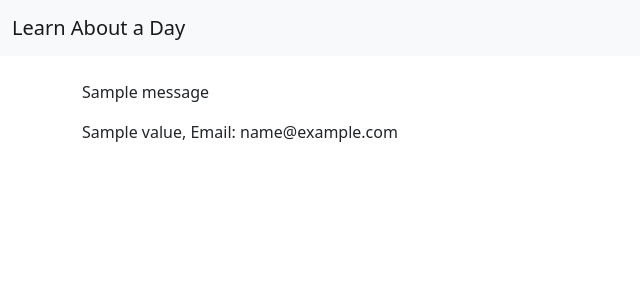
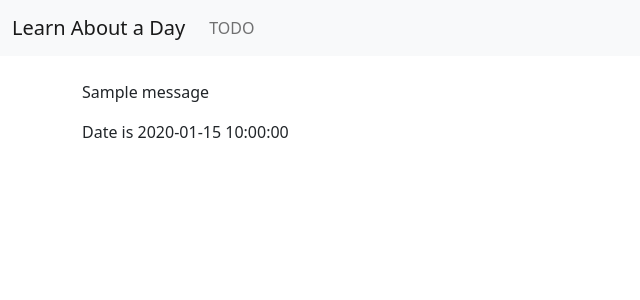
Before and after one commit to kyxaa/learn_about_a_day, a Flask app: template templates/view.html in a window 1280 px wide. Shown: the top 300 px of the page, without its empty margins (0-640 px from the left). Run offline with Flask 2, Linux system fonts and the light colour scheme; the template is opened without the code that fills it: most values are stand-ins (such as "Sample title", 1, 10 or a date in 2020); one stand-in notice (Sample message) is shown; some libraries are stand-ins or nearby versions.

Commit message:
connecting frontend and backend, server-side sessions, datepicker

```diff
--- a/app.py
+++ b/app.py
@@ -1,9 +1,20 @@
 # external libraries
 from flask import Flask, redirect, url_for, render_template, request, session, flash
+from flask_session import Session
+
+from flask_wtf import FlaskForm
+from wtforms import DateField, validators, SubmitField
 from datetime import timedelta
 from flask_sqlalchemy import SQLAlchemy
 from dotenv import load_dotenv
 from os import getenv
+import jsonpickle
+
+
+class DateInput(FlaskForm):
+    date = DateField("Day to Learn About", validators=(validators.DataRequired(),))
+    submit = SubmitField("Submit")
+
 
 # internal libraries
 from date_information import DateInformation
@@ -11,22 +22,10 @@ from date_information import DateInformation
 load_dotenv()
 
 app = Flask(__name__)
+app.config["SESSION_PERMANENT"] = False
+app.config["SESSION_TYPE"] = "filesystem"
 app.secret_key = getenv("FLASK_APP_SECRET_KEY")
-# app.config["SQLALCHEMY_DATABASE_URI"] = "sqlite:///users.sqlite3"
-# app.config["SQLALCHEMY_TRACK_MODIFICATIONS"] = False
-app.permanent_session_lifetime = timedelta(minutes=5)
-
-# db = SQLAlchemy(app)
-
-
-# class users(db.Model):
-#     _id = db.Column("id", db.Integer, primary_key=True)
-#     name = db.Column(db.String(100))
-#     email = db.Column(db.String(100))
-
-#     def __init__(self, name, email):
-#         self.name = name
-#         self.email = email
+Session(app)
 
 
 @app.route("/")
@@ -34,68 +33,29 @@ def index():
     return render_template("index.html")
 
 
-# @app.route("/login", methods=["POST", "GET"])
-# def login():
-#     if request.method == "POST":
-#         session.permanent = True
-#         user = request.form["nm"]
-#         session["user"] = user
-#         found_user = users.query.filter_by(name=user).first()
-#         if found_user:
-#             session["email"] = found_user.email
-#         else:
-#             usr = users(user, "")
-#             db.session.add(usr)
-#             db.session.commit()
-
-#         flash("Login Successful!")
-#         return redirect(url_for("user"))
-#     else:
-#         if "user" in session:
-#             flash("Already Logged in!")
-#             return redirect(url_for("user"))
-#         return render_template("login.html")
+@app.route("/date_input/", methods=["POST", "GET"])
+def date_input():
+    form = DateInput()
+    if form.validate_on_submit():
+        date_information = DateInformation(form.date.data)
+        session["date_information"] = date_information.toJSON()
+        return redirect(url_for("view"))
+    if request.method == "POST":
+        pass
+    else:
+        return render_template("date_input.html", form=form)
 
 
-# @app.route("/view_users")
-# def view():
-#     return render_template("view.html", values=users.query.all())
+@app.route("/todo/")
+def todo():
+    return render_template("todo.html")
 
 
-# @app.route("/user", methods=["POST", "GET"])
-# def user():
-#     email = None
-#     if "user" in session:
-#         user = session["user"]
-
-#         if request.method == "POST":
-#             email = request.form["email"]
-#             session["email"] = email
-#             found_user = users.query.filter_by(name=user).first()
-#             found_user.email = email
-#             db.session.commit()
-#             flash("Email has been saved!")
-#         else:
-#             if "email" in session:
-#                 email = session["email"]
-#         return render_template("user.html", email=email)
-#     else:
-#         flash("You are not logged in!")
-#         return redirect(url_for("login"))
-
-
-# @app.route("/logout")
-# def logout():
-#     if "user" in session:
-#         user = session["user"]
-#         flash(f"You have been logged out, {user}!", "info")
-#     else:
-#         flash("You aren't logged in, you silly goose!")
-#     session.pop("user", None)
-#     session.pop("email", None)
-#     return redirect(url_for("login"))
+@app.route("/view/", methods=["GET", "POST"])
+def view():
+    date_information = jsonpickle.decode(session["date_information"])
+    return render_template("view.html", date=date_information.date)
 
 
 if __name__ == "__main__":
-    # db.create_all()
     app.run(debug=True)
--- a/templates/base.html
+++ b/templates/base.html
@@ -8,11 +8,16 @@
 <body>
   <nav class="navbar navbar-expand-lg navbar-light bg-light">
     <div class="container-fluid">
-      <a class="navbar-brand" href="#">Learn About a Day</a>
+      <a class="navbar-brand" href={{ url_for("index") }}>Learn About a Day</a>
       <button class="navbar-toggler" type="button" data-bs-toggle="collapse" data-bs-target="#navbarSupportedContent" aria-controls="navbarSupportedContent" aria-expanded="false" aria-label="Toggle navigation">
         <span class="navbar-toggler-icon"></span>
       </button>
       <div class="collapse navbar-collapse" id="navbarSupportedContent">
+        <ul class="navbar-nav mr-auto">
+          <li class="nav-item active">
+            <a class="nav-link" href={{ url_for("todo") }}>TODO</a>
+          </li>
+        </ul>
       </div>
     </div>
   </nav>
@@ -20,6 +25,8 @@
   {% block content %}
   {% endblock %}
 </div>
-  <script src="https://cdn.jsdelivr.net/npm/bootstrap@5.1.3/dist/js/bootstrap.bundle.min.js" integrity="sha384-ka7Sk0Gln4gmtz2MlQnikT1wXgYsOg+OMhuP+IlRH9sENBO0LRn5q+8nbTov4+1p" crossorigin="anonymous"></script>
+<script src="https://code.jquery.com/jquery-3.2.1.slim.min.js" integrity="sha384-KJ3o2DKtIkvYIK3UENzmM7KCkRr/rE9/Qpg6aAZGJwFDMVNA/GpGFF93hXpG5KkN" crossorigin="anonymous"></script>
+<script src="https://cdnjs.cloudflare.com/ajax/libs/popper.js/1.12.9/umd/popper.min.js" integrity="sha384-ApNbgh9B+Y1QKtv3Rn7W3mgPxhU9K/ScQsAP7hUibX39j7fakFPskvXusvfa0b4Q" crossorigin="anonymous"></script>
+<script src="https://maxcdn.bootstrapcdn.com/bootstrap/4.0.0/js/bootstrap.min.js" integrity="sha384-JZR6Spejh4U02d8jOt6vLEHfe/JQGiRRSQQxSfFWpi1MquVdAyjUar5+76PVCmYl" crossorigin="anonymous"></script>
 </body>
 </html>
--- a/templates/todo.html
+++ b/templates/todo.html
@@ -9,6 +9,7 @@
             {% endfor%}
         {%  endif %}
     {% endwith%}
+<p>TODO</p>
 <!-- <form action="#" method="post">
     <p>Name:</p>
     <p><input type="text" name="nm" /></p>
--- a/templates/view.html
+++ b/templates/view.html
@@ -9,7 +9,5 @@
             {% endfor%}
         {%  endif %}
     {% endwith%}
-    {% for value in values %}
-        <p>{{value.name}}, Email: {{value.email}}</p>
-    {% endfor %}
+  <p>Date is {{ date }}</p>
 {% endblock %}
```
Also changed, not shown: date_information.py (+29 -27 lines), templates/date_input.html (added, +19 -0 lines), templates/index.html (+1 -16 lines), templates/user.html (deleted, +0 -16 lines), 1 other file.
